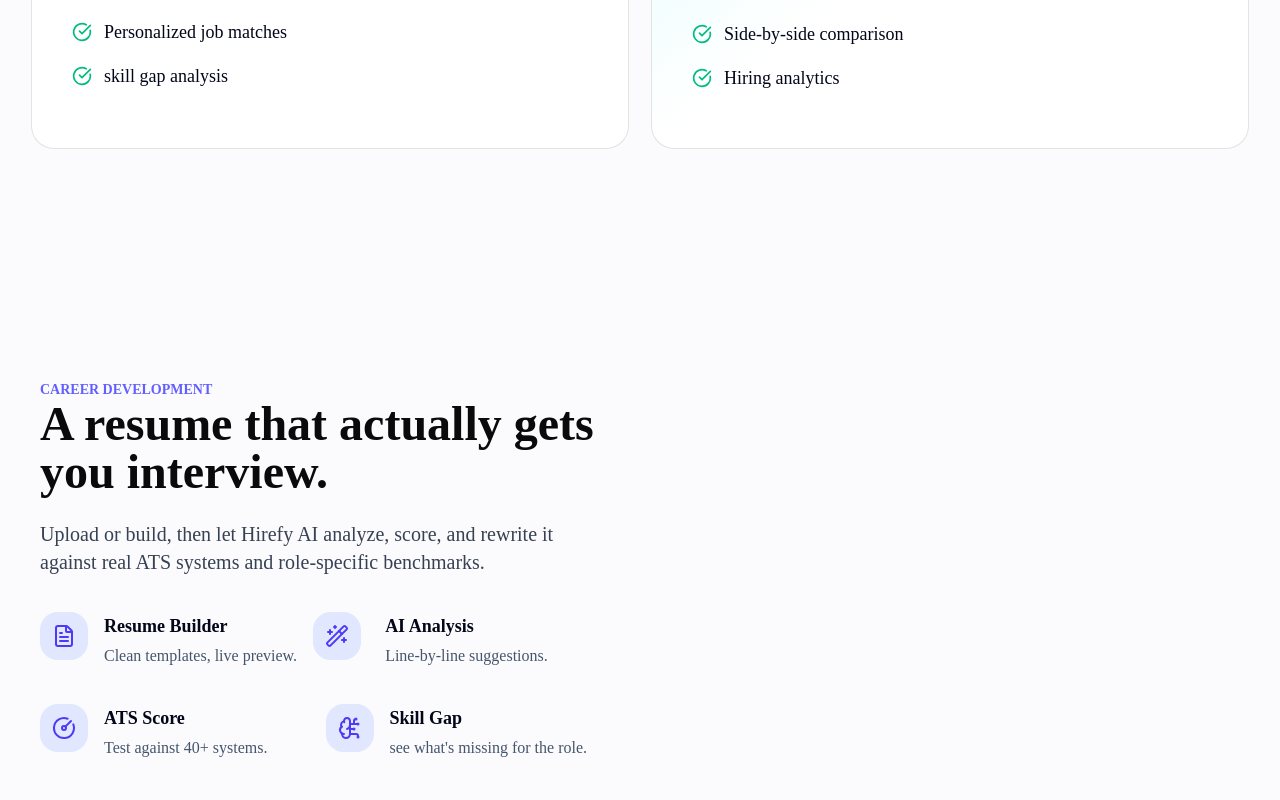
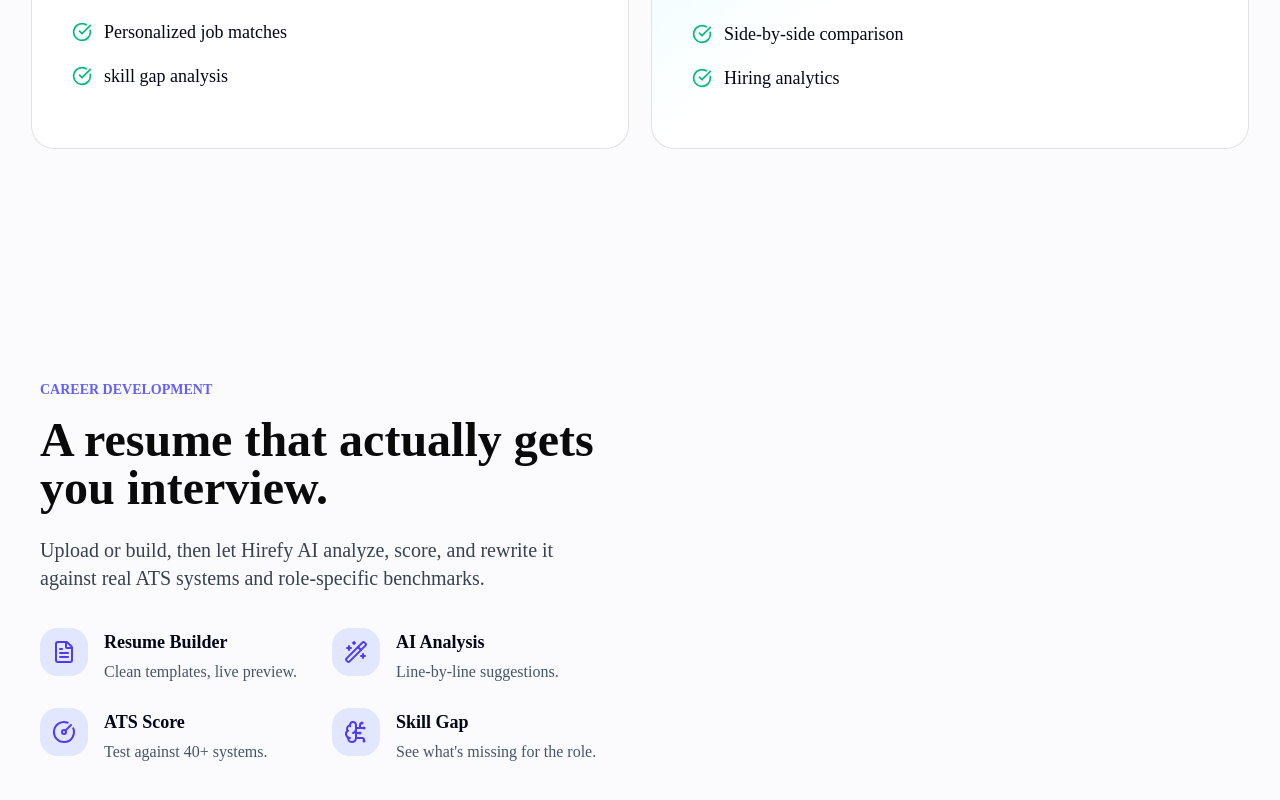
Before and after one commit to Bhoomijarwani27/hirefy-ai-career-platform, a Next.js app: page / in a window 1280 px wide. Shown: the part 1897-2697 px from the top of the page. Built offline with nearby package versions, Linux system fonts and the light colour scheme.

Commit message:
feat: enhance Resume component with improved layout and additional features

```diff
--- a/src/components/landing/resume.tsx
+++ b/src/components/landing/resume.tsx
@@ -1,97 +1,102 @@
-import { FileText } from "lucide-react";
-import { WandSparkles } from "lucide-react";
-import { CircleGauge } from "lucide-react";
-import { BrainCircuit } from "lucide-react";
+import {
+  FileText,
+  WandSparkles,
+  CircleGauge,
+  BrainCircuit,
+} from "lucide-react";
 
 export function Resume() {
   return (
-        <section id="resume" className=" mx-auto max-w-7xl bg-[#fbfbfd] py-16 sm:py-20 lg:py-24 ">
+    <section
+      id="resume"
+      className="mx-auto max-w-7xl bg-[#fbfbfd] py-16 sm:py-20 lg:py-24"
+    >
       <div className="grid lg:grid-cols-2">
-                <div className="p-10 left-t">
-                <p className=" left-t   text-sm font-bold uppercase text-indigo-500">
-                    career development
+        <div className="p-10">
+          <p className="text-sm font-bold uppercase text-indigo-500">
+            Career Development
           </p>
 
-                <h1 className=" text-5xl font-bold">
+          <h1 className="mt-4 text-3xl font-bold sm:text-5xl md:text-4xl lg:text-5xl">
             A resume that actually gets you interview.
           </h1>
-                <br/>
-                <p className="text-lg  text-gray-700 sm:text-xl">
-                    Upload or build, then let Hirefy AI analyze, score, and rewrite it against real ATS
-                     systems and role-specific benchmarks.
+
+          <p className="mt-6 text-base text-gray-700 sm:text-xl">
+            Upload or build, then let Hirefy AI analyze, score, and rewrite it
+            against real ATS systems and role-specific benchmarks.
           </p>
-                <div  className="mt-9   grid-cols-2 gap-6  max-w-fit ">
+
+          <div className="mt-9 grid grid-cols-1 gap-6 md:grid-cols-2">
+            {/* Resume Builder */}
             <div className="flex gap-4">
               <div className="flex h-12 w-12 shrink-0 items-center justify-center rounded-2xl bg-indigo-100 text-indigo-600">
+                <FileText className="h-6 w-6" />
+              </div>
 
-                           <FileText className=" h-6 w-6 "/>
-                        </div>
               <div>
                 <h6 className="text-lg font-bold text-slate-950">
                   Resume Builder
                 </h6>
 
-                    <p  className="mt-1 text-base  text-slate-600">
+                <p className="mt-1 text-base text-slate-600">
                   Clean templates, live preview.
                 </p>
               </div>
+            </div>
 
-                    <div className="flex gap-6">
+            {/* AI Analysis */}
+            <div className="flex gap-4">
               <div className="flex h-12 w-12 shrink-0 items-center justify-center rounded-2xl bg-indigo-100 text-indigo-600">
-                    <WandSparkles className=" h-6 w-6"/>
+                <WandSparkles className="h-6 w-6" />
               </div>
+
               <div>
                 <h6 className="text-lg font-bold text-slate-950">
                   AI Analysis
                 </h6>
-                    <p  className="mt-1 text-base  text-slate-600">
+
+                <p className="mt-1 text-base text-slate-600">
                   Line-by-line suggestions.
                 </p>
               </div>
             </div>
+
+            {/* ATS Score */}
+            <div className="flex gap-4">
+              <div className="flex h-12 w-12 shrink-0 items-center justify-center rounded-2xl bg-indigo-100 text-indigo-600">
+                <CircleGauge className="h-6 w-6" />
               </div>
-                    <div className="mt-9 grid grid-cols-2 gap-6">
-                    <div className="flex  gap-4">
-                        <div className="flex h-12 w-12 shrink-0 items-center justify-center rounded-2xl bg-indigo-100 text-indigo-600">
 
-                           <CircleGauge className=" h-6 w-6 "/>
-                        </div>
               <div>
                 <h6 className="text-lg font-bold text-slate-950">
                   ATS Score
                 </h6>
 
-                    <p  className="mt-1 text-base  text-slate-600">
+                <p className="mt-1 text-base text-slate-600">
                   Test against 40+ systems.
                 </p>
               </div>
             </div>
+
+            {/* Skill Gap */}
             <div className="flex gap-4">
               <div className="flex h-12 w-12 shrink-0 items-center justify-center rounded-2xl bg-indigo-100 text-indigo-600">
+                <BrainCircuit className="h-6 w-6" />
+              </div>
 
-                           <BrainCircuit className=" h-6 w-6 "/>
-                        </div>
               <div>
                 <h6 className="text-lg font-bold text-slate-950">
                   Skill Gap
                 </h6>
 
-                    <p  className="mt-1 text-base  text-slate-600">
-                            see what's missing for the role.
+                <p className="mt-1 text-base text-slate-600">
+                  See what's missing for the role.
                 </p>
               </div>
             </div>
           </div>
-
-
-
-
-
         </div>
       </div>
-
-            </div>
-
     </section>
   );
 }
```
Lines whose indentation alone changed are shown as unchanged.
